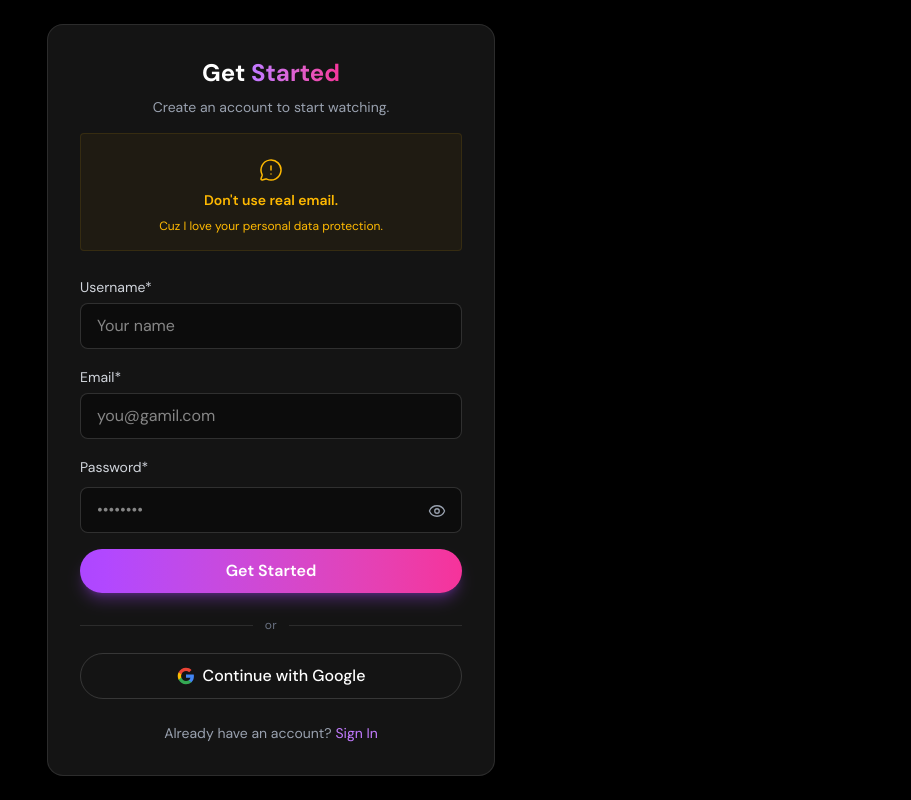
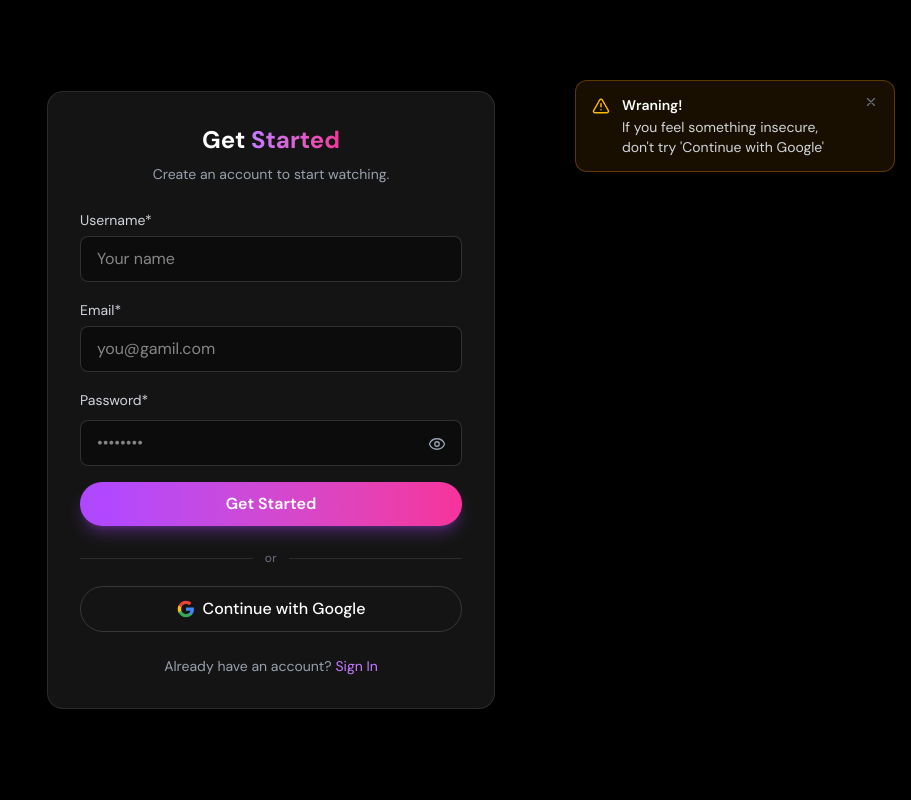
Before and after one commit to coffeeespresso343/nexora-movie-app, a React (Vite) app: page /signup in a window 1280 px wide. Shown: the whole page, without its empty margins (369-1280 px from the left). Built offline with nearby package versions, Linux system fonts and the light colour scheme; no server answers.

Commit message:
Improved toast

```diff
--- a/src/App.jsx
+++ b/src/App.jsx
@@ -17,6 +17,8 @@ import Profile from "./pages/Profile";
 import Settings from "./pages/Settings";
 import OAuthFail from "./pages/OAuthFail";
 import About from "./pages/About";
+import { useToast } from "./context/ToastContext";
+import { useEffect } from "react";
 
 const AppLayout = ({ children }) => {
   return (
@@ -50,6 +52,22 @@ const AboutLayout = () => {
 };
 
 function App() {
+  const { info } = useToast();
+
+  useEffect(() => {
+    const name = localStorage.getItem("nexora_username");
+    const isActiveTab = sessionStorage.getItem("nexora_active_tab");
+
+    if (name && !isActiveTab) {
+      sessionStorage.removeItem("nexora_active_tab", "1");
+      setTimeout(() => {
+        info(`Welcome back, ${name}!`);
+      }, 500);
+    } else if (name) {
+      sessionStorage.setItem("nexora_active_tab", "1");
+    }
+  }, []);
+
   return (
     <main>
       <Routes>
--- a/src/components/ProfileMenu.jsx
+++ b/src/components/ProfileMenu.jsx
@@ -17,7 +17,7 @@ const ProfileMenu = ({ onClose, triggerRef }) => {
     setIsLoggingOut(true);
     await logout();
     onClose();
-    info("You have been signed out.");
+    info("See you again.", { title: "You have been signed out." });
     navigate("/");
   };
 
--- a/src/pages/AuthCallback.jsx
+++ b/src/pages/AuthCallback.jsx
@@ -27,11 +27,11 @@ const AuthCallback = () => {
 
     if (userId && secret) {
       completeOAuthSession(userId, secret).then((result) => {
-        success("Signed in with Google.");
+        success("Successfully signed in with Google! Enjoy Nexora");
         navigate(result.success ? "/" : "/oauth-fail");
       });
     } else {
-      error("Google sigin-in failed.");
+      error("Google sigin-in failed. Please try again.");
       navigate("/oauth-fail");
     }
   }, [searchParams, completeOAuthSession, navigate]);
--- a/src/pages/Movie.jsx
+++ b/src/pages/Movie.jsx
@@ -9,6 +9,7 @@ import ErrorMessage from "../components/ErrorMessage";
 import TrendingMovies from "../components/TrendingMovies";
 import { useLocation } from "react-router-dom";
 import TrendingCard from "../components/TrendingCard";
+import { useToast } from "../context/ToastContext";
 
 const API_BASE_URL = "https://api.themoviedb.org/3";
 const API_KEY = import.meta.env.VITE_TMDB_API_KEY;
@@ -24,6 +25,8 @@ const API_OPTIONS = {
 const MAX_TMDB_PAGES = 500;
 
 const Movies = () => {
+  const { error } = useToast();
+
   const [isLoading, setIsLoading] = useState(false);
   const [errorMessage, setErrorMessage] = useState("");
   const [isSearchError, setIsSearchError] = useState(false);
@@ -146,6 +149,8 @@ const Movies = () => {
       } catch (error) {
         console.error(error);
         if (!ignore) {
+          error("Failed to load movies. Check your network and try again.");
+
           setErrorMessage("Error loading movies.");
         }
       } finally {
--- a/src/pages/NewAndPopular.jsx
+++ b/src/pages/NewAndPopular.jsx
@@ -6,6 +6,7 @@ import Pagination from "../components/Pagination";
 import ErrorMessage from "../components/ErrorMessage";
 import SkeletonGrid from "../components/SkeletonGrid";
 import { useLocation } from "react-router-dom";
+import { useToast } from "../context/ToastContext";
 
 const API_BASE_URL = "https://api.themoviedb.org/3";
 const API_KEY = import.meta.env.VITE_TMDB_API_KEY;
@@ -21,6 +22,8 @@ const API_OPTIONS = {
 const MAX_TMDB_PAGES = 500;
 
 const NewAndPopular = () => {
+  const { info, error } = useToast();
+
   const [searchTerm, setSearchTerm] = useState("");
   const [debouncedSearchTerm, setDebouncedSearchTerm] = useState("");
 
@@ -52,6 +55,7 @@ const NewAndPopular = () => {
   );
 
   useEffect(() => {
+    info("New titles added this week.");
     window.scrollTo(0, 0);
   }, []);
 
@@ -132,6 +136,10 @@ const NewAndPopular = () => {
       } catch (error) {
         console.error(error);
         if (!ignore) {
+          error(
+            "Failed to load movies and series. Check your network and try again.",
+          );
+
           setErrorMessage("Error loading movies and series.");
         }
       } finally {
--- a/src/pages/Profile.jsx
+++ b/src/pages/Profile.jsx
@@ -51,10 +51,12 @@ const Profile = () => {
     const result = await updateAvatar(file);
     setIsUploadingAvatar(false);
 
-    if (!result.success) {
+    if (result.success) {
+      success("Avatar updated.");
+    } else {
+      error("Avatar upload failed. Please try again.", { title: "Sorry" });
       setAvatarError(result.error);
     }
-    success("Avatar updated.");
 
     e.target.value = ""; // allow re-selecting the same file later
   };
@@ -68,7 +70,9 @@ const Profile = () => {
     if (!result.success) {
       setAvatarError(result.error);
     }
-    success("Avatar removed.");
+    {
+      success("Avatar removed.");
+    }
   };
 
   const handleDeactivate = async () => {
--- a/src/pages/Series.jsx
+++ b/src/pages/Series.jsx
@@ -7,6 +7,7 @@ import ErrorMessage from "../components/ErrorMessage";
 import Pagination from "../components/Pagination";
 import { useLocation } from "react-router-dom";
 import TrendingCard from "../components/TrendingCard";
+import { useToast } from "../context/ToastContext";
 
 const API_BASE_URL = "https://api.themoviedb.org/3";
 
@@ -23,6 +24,8 @@ const API_OPTIONS = {
 const MAX_TMDB_PAGES = 500;
 
 const Series = () => {
+  const { error } = useToast();
+
   const [seriesList, setSeriesList] = useState([]);
 
   const [isLoading, setIsLoading] = useState(false);
@@ -138,6 +141,8 @@ const Series = () => {
       } catch (error) {
         console.error(error);
         if (!ignore) {
+          error("Failed to load series. Check your network and try again.");
+
           setErrorMessage("Error loading series.");
         }
       } finally {
--- a/src/pages/SignIn.jsx
+++ b/src/pages/SignIn.jsx
@@ -28,8 +28,9 @@ const SignIn = () => {
     const result = await login({ email, password });
 
     if (result.success) {
+      success(`Welcome back, ${result.user?.name || "there"}!`);
+
       navigate(redirectTo);
-      success("Welcome back!");
     } else {
       setFormError(result.error);
     }
--- a/src/pages/SignUp.jsx
+++ b/src/pages/SignUp.jsx
@@ -7,24 +7,29 @@ const SignUp = () => {
   const navigate = useNavigate();
 
   const { signup, loginWithGoogle, isLoading } = useAuth();
-  const { success } = useToast();
+  const { success, warning, error } = useToast();
 
   const [name, setName] = useState("");
   const [email, setEmail] = useState("");
   const [password, setPassword] = useState("");
 
   const [formError, setFormError] = useState("");
-  const [showNotice, setShowNotice] = useState(false);
   const [showPassword, setShowPassword] = useState(false);
 
   const location = useLocation();
   const redirectTo = location.state?.from?.pathname || "/";
 
   useEffect(() => {
-    const timer = setTimeout(() => {
-      setShowNotice(timer);
-      return () => clearTimeout(timer);
-    }, 600);
+    setTimeout(() => {
+      warning("You don't need to input your real email.");
+    }, 700);
+
+    setTimeout(() => {
+      warning(
+        "If you feel something insecure, don't try 'Continue with Google'",
+        { title: "Wraning!", duration: 5000 },
+      );
+    }, 500);
   }, []);
 
   const handleSubmit = async (e) => {
@@ -40,9 +45,10 @@ const SignUp = () => {
     const result = await signup({ name, email, password });
 
     if (result.success) {
+      success("Account created successfully! Welcome to Nexora.");
       navigate(redirectTo);
-      success("Account created! Welcome to Nexora.");
     } else {
+      error("Failed to create an account! Please try again.");
       setFormError(result.error);
     }
   };
@@ -59,35 +65,6 @@ const SignUp = () => {
         <p className="mt-2 text-center text-sm text-gray-400">
           Create an account to start watching.
         </p>
-
-        <div
-          className={`transition-all duration-600 ${showNotice ? "mt-4 mb-10 md:mb-2 max-h-30 opacity-100" : "max-h-0 opacity-0"}`}
-        >
-          <div className="rounded-sm border bg-amber-400/5 border-amber-400/10 p-2">
-            <div className="mt-2 flex flex-col items-center gap-2 text-center text-xs text-amber-400 p-2">
-              <svg
-                xmlns="http://www.w3.org/2000/svg"
-                width="24"
-                height="24"
-                viewBox="0 0 24 24"
-                fill="none"
-                stroke="currentColor"
-                strokeWidth="1.5"
-                strokeLinecap="round"
-                strokeLinejoin="round"
-              >
-                <path d="M2.992 16.342a2 2 0 0 1 .094 1.167l-1.065 3.29a1 1 0 0 0 1.236 1.168l3.413-.998a2 2 0 0 1 1.099.092 10 10 0 1 0-4.777-4.719" />
-                <path d="M12 8v4" />
-                <path d="M12 16h.01" />
-              </svg>
-
-              <h2 className="text-sm font-semibold text-amber-400">
-                Don't use real email.
-              </h2>
-              <p>Cuz I love your personal data protection.</p>
-            </div>
-          </div>
-        </div>
 
         <form onSubmit={handleSubmit} className="mt-6 space-y-4">
           <div>
```
Also changed, not shown: src/context/AuthContext.jsx (+9 -1 lines).
